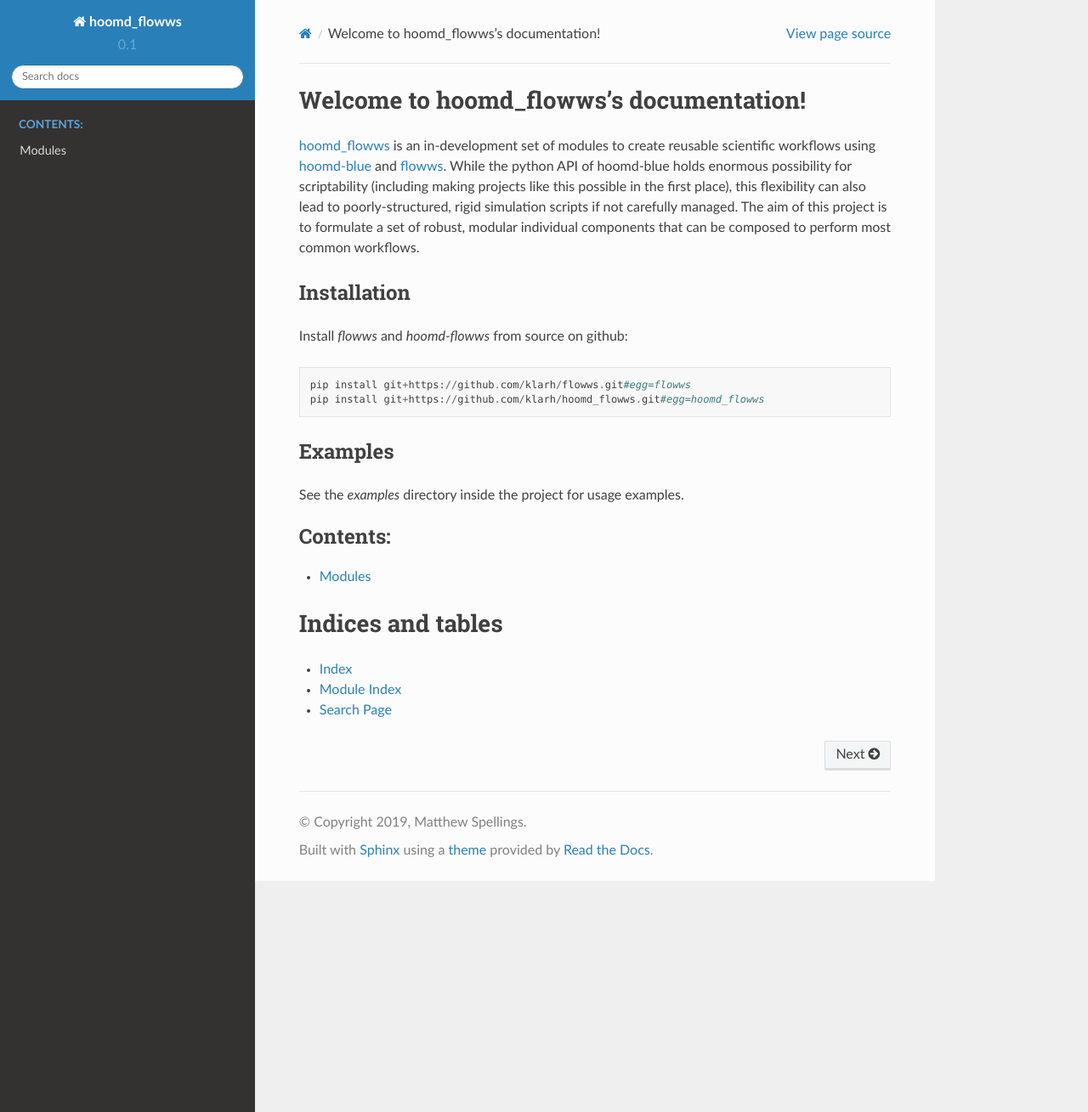
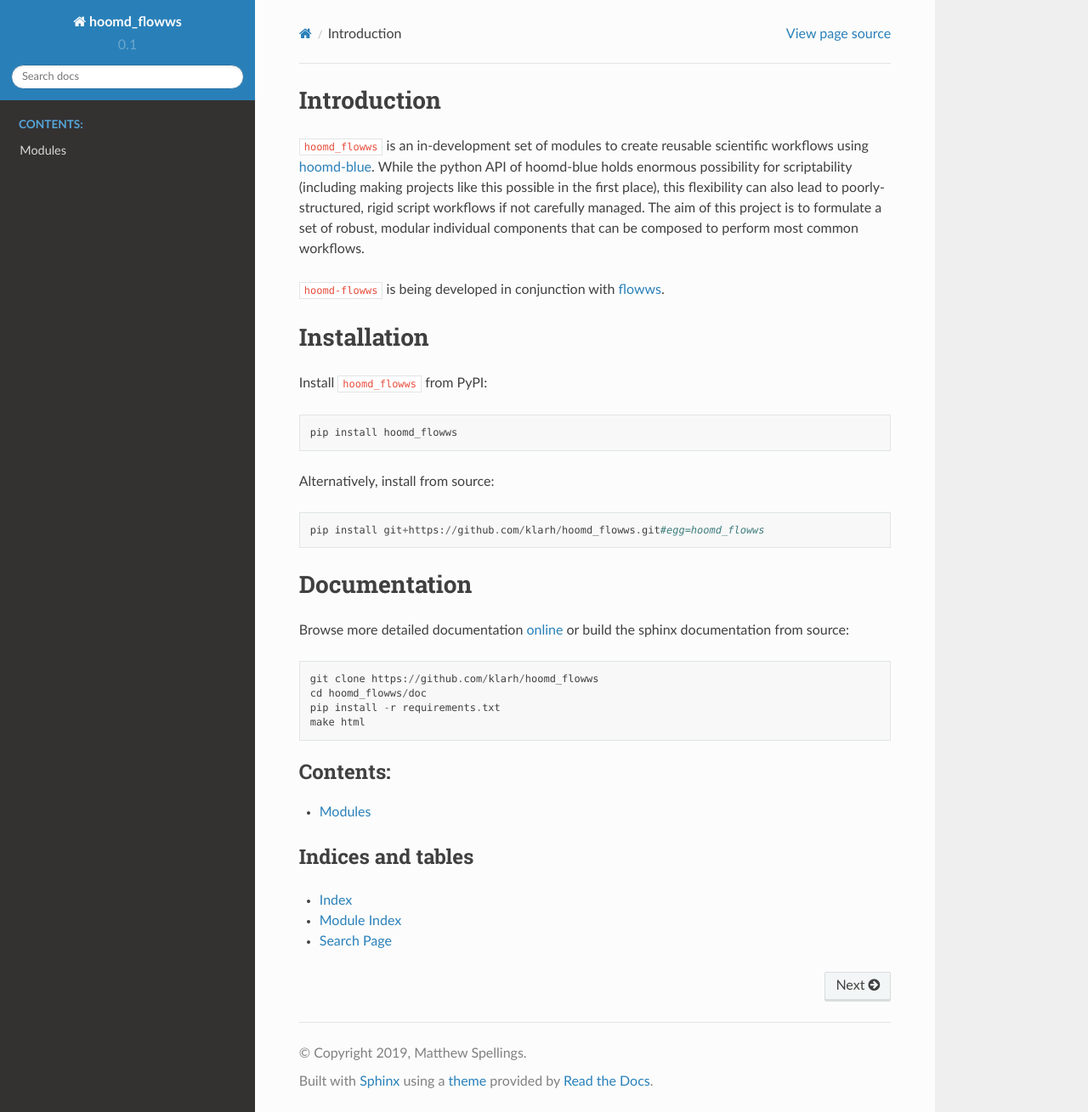
Before and after one commit to klarh/hoomd_flowws, a Sphinx documentation site: the page built from doc/source/index.rst, in a window 1280 px wide and 1309 px high. Shown: the whole window at 85% size. Built offline with Sphinx 7.4.7 and the Read the Docs theme 2.0.0, drawn with Linux system fonts in a browser that asks for light colours.

Commit message:
Pull intro documentation from README

````diff
--- a/README.md
+++ b/README.md
@@ -16,10 +16,15 @@ composed to perform most common workflows.
 
 ## Installation
 
-Install hoomd_flowws from source using `pip`:
+Install `hoomd_flowws` from PyPI:
 
 ```
-pip install git+https://github.com/klarh/flowws.git#egg=flowws
+pip install hoomd_flowws
+```
+
+Alternatively, install from source:
+
+```
 pip install git+https://github.com/klarh/hoomd_flowws.git#egg=hoomd_flowws
 ```
 
@@ -32,5 +37,6 @@ documentation from source:
 ```
 git clone https://github.com/klarh/hoomd_flowws
 cd hoomd_flowws/doc
+pip install -r requirements.txt
 make html
 ```
--- /dev/null
+++ b/doc/requirements.txt
@@ -0,0 +1 @@
+m2r
--- a/doc/source/conf.py
+++ b/doc/source/conf.py
@@ -58,6 +58,7 @@ release = hoomd_flowws.__version__
 # extensions coming with Sphinx (named 'sphinx.ext.*') or your custom
 # ones.
 extensions = [
+    'm2r',
     'sphinx.ext.autodoc',
     'sphinx.ext.intersphinx',
     'sphinx.ext.coverage',
--- a/doc/source/index.rst
+++ b/doc/source/index.rst
@@ -1,29 +1,5 @@
-Welcome to hoomd_flowws's documentation!
-========================================
 
-`hoomd_flowws <https://github.com/klarh/hoomd_flowws>`_ is an
-in-development set of modules to create reusable scientific workflows
-using `hoomd-blue <https://github.com/glotzerlab/hoomd-blue>`_ and
-`flowws <https://github.com/klarh/flowws>`_. While the python API of
-hoomd-blue holds enormous possibility for scriptability (including
-making projects like this possible in the first place), this
-flexibility can also lead to poorly-structured, rigid simulation scripts
-if not carefully managed. The aim of this project is to formulate a
-set of robust, modular individual components that can be composed to
-perform most common workflows.
-
-Installation
-------------
-
-Install `flowws` and `hoomd-flowws` from source on github::
-
-  pip install git+https://github.com/klarh/flowws.git#egg=flowws
-  pip install git+https://github.com/klarh/hoomd_flowws.git#egg=hoomd_flowws
-
-Examples
---------
-
-See the `examples` directory inside the project for usage examples.
+.. mdinclude:: ../../README.md
 
 .. toctree::
    :maxdepth: 2
````
